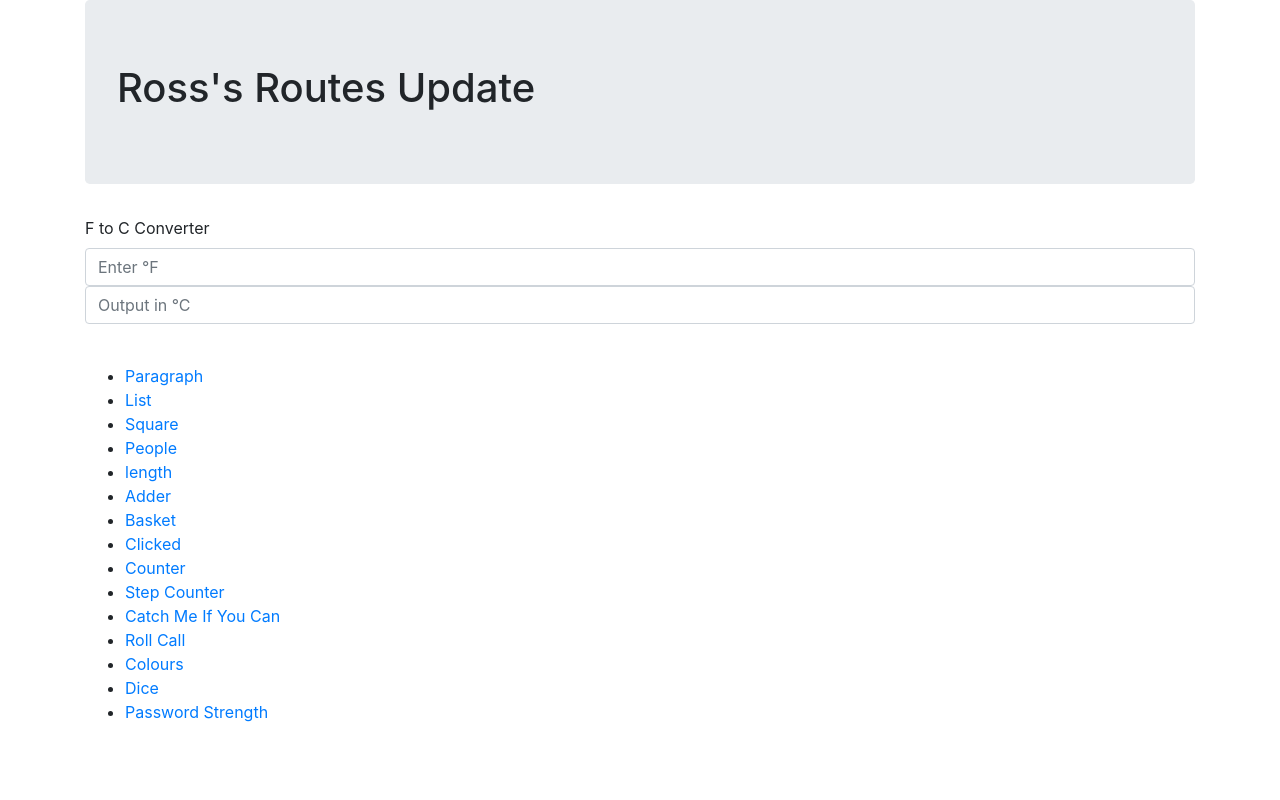
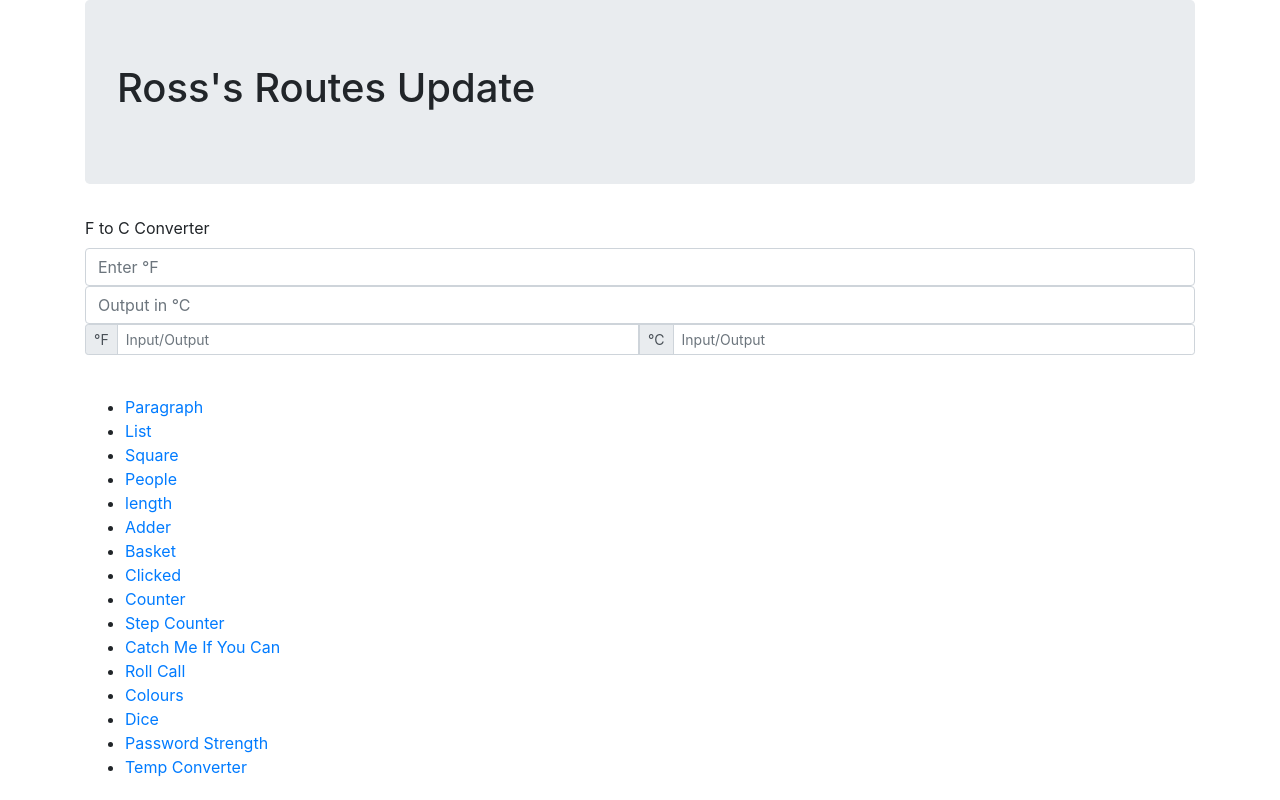
Before and after one commit to ross-ferreira/week-9-challenge01, a React (Create React App) app: page /temp_converter in a window 1280 px wide. Built offline with nearby package versions, Linux system fonts and the light colour scheme.

Commit message:
Day 4 Challenge Pre-Built Components 5  Completed

```diff
--- a/src/Footer.js
+++ b/src/Footer.js
@@ -22,7 +22,8 @@ const LinkList = () => {
         {name: "Roll Call", link: "/roll_call"},
         {name: "Colours", link: "/colours"},
         {name: "Dice", link: "/dice"},
-        {name: "Password Strength", link: "/password_strength"}
+        {name: "Password Strength", link: "/password_strength"},
+        {name: "Temp Converter", link: "/temp_converter"}
       ];
 
       // created an Array to easily populate links below for Component Pages
--- a/src/TempConverter.js
+++ b/src/TempConverter.js
@@ -1,4 +1,6 @@
 import React, { Component } from "react";
+import FormControl from 'react-bootstrap/FormControl';
+import InputGroup from 'react-bootstrap/InputGroup';
 
 
 class TempConverter extends Component {
@@ -28,6 +30,17 @@ handleChangeC(ec) {
 
             <input placeHolder="Enter °F" onChange={ this.handleChangeF } value={ this.state.inputF } name={ this.props.name } className="form-control"/>
             <input placeHolder="Output in °C" onChange={ this.handleChangeC } value={ this.state.inputC} name={ this.props.name } className="form-control"/>
+
+            <InputGroup size="sm" className="mb-3">
+                <InputGroup.Prepend>
+                    <InputGroup.Text id="inputGroup-sizing-sm">°F</InputGroup.Text>
+                </InputGroup.Prepend>
+                <FormControl onChange={ this.handleChangeF } value={ this.state.inputF } placeHolder="Input/Output" aria-label="Small" aria-describedby="inputGroup-sizing-sm" />
+                <InputGroup.Prepend>
+                    <InputGroup.Text id="inputGroup-sizing-sm">°C</InputGroup.Text>
+                </InputGroup.Prepend>
+                <FormControl  onChange={ this.handleChangeC } value={ this.state.inputC } placeHolder="Input/Output" aria-label="Small" aria-describedby="inputGroup-sizing-sm" />
+            </InputGroup>
         </div> );
 } }
 export default TempConverter;
```
